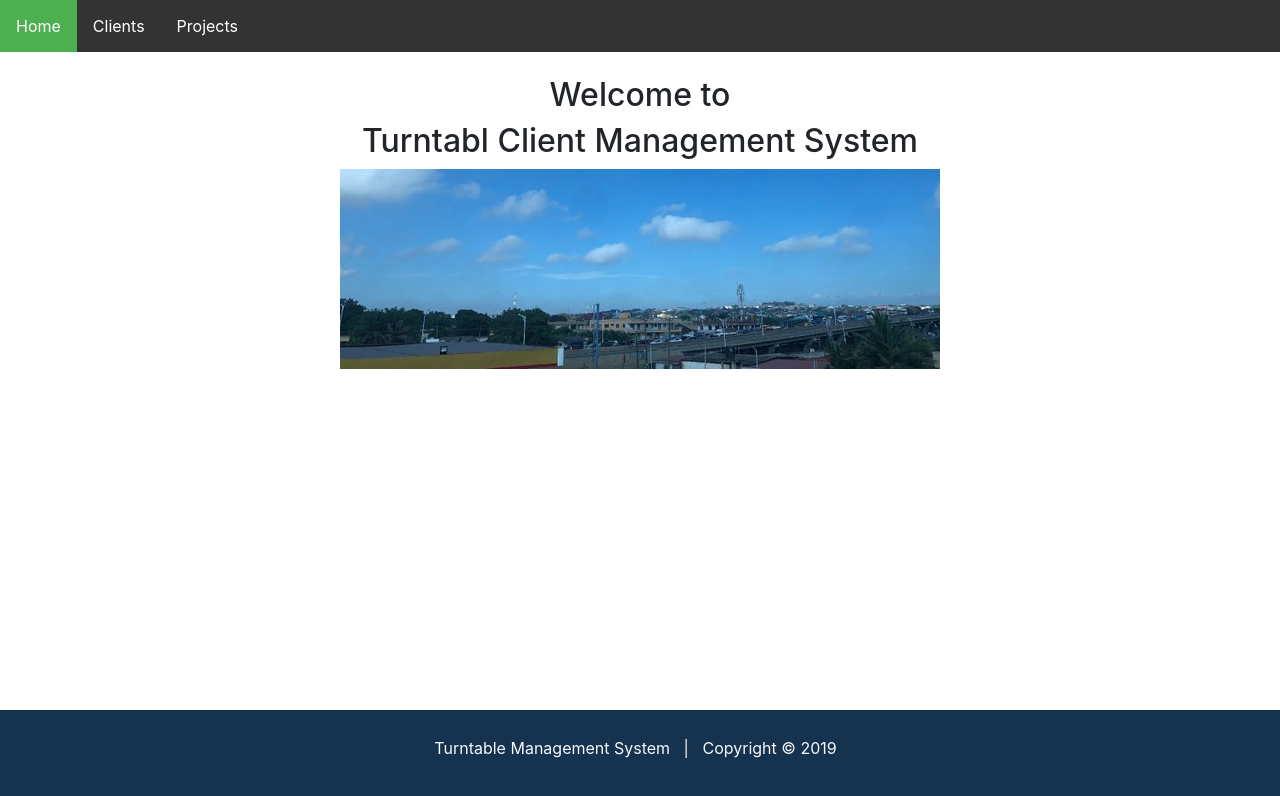
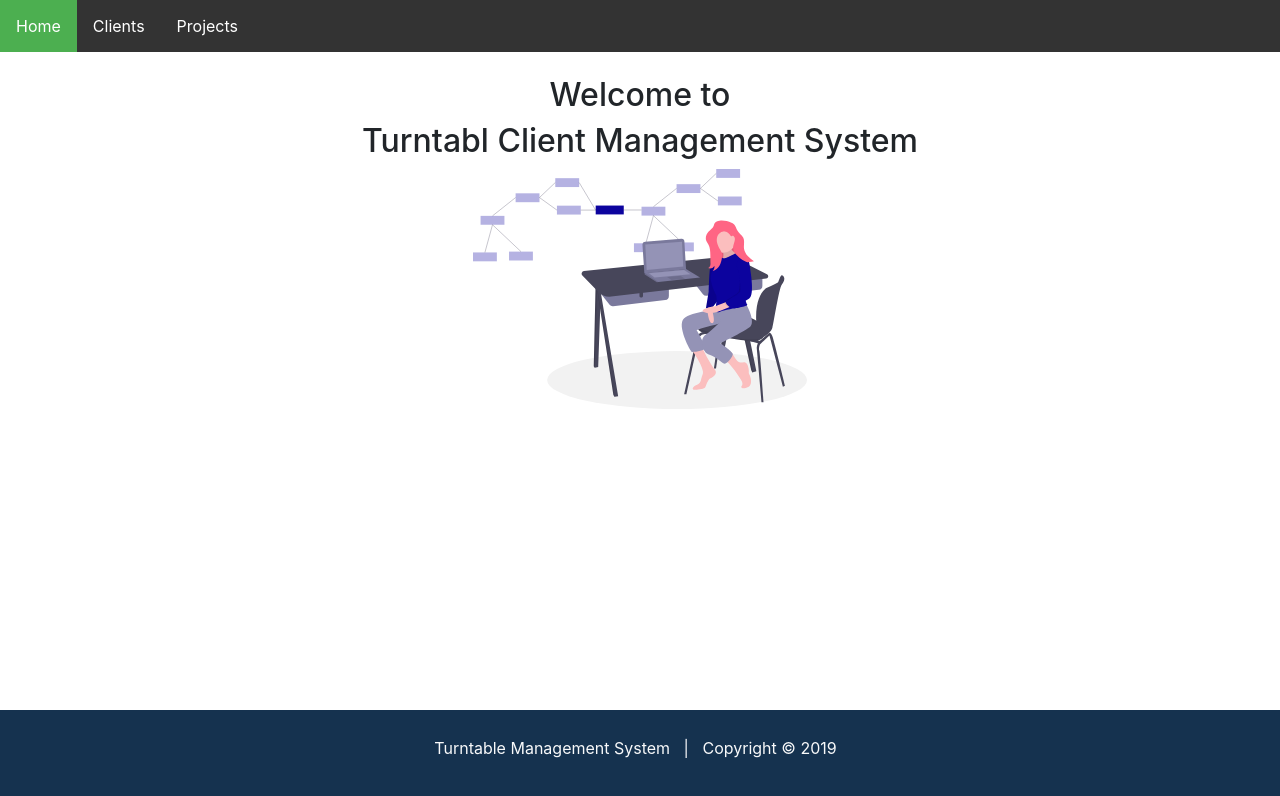
Before and after one commit to pkErbynn/tcms-ui-ng, an Angular app: page / in a window 1280 px wide. Shown: the top 796 px of the page. Built offline with nearby package versions, Linux system fonts and the light colour scheme.

Commit message:
svg landing page

```diff
--- a/src/app/app.component.html
+++ b/src/app/app.component.html
@@ -81,7 +81,9 @@
 </div>
 
 <div>
-    <img id="welcome-img" src="assets/img/turntabl.jpeg" alt="view-form-turntabl-snap" style="width:auto; height: auto;">
+    <!-- <img id="welcome-img" src="assets/img/undraw_Hello_qnas.svg" alt="view-form-turntabl-snap" style="width:auto; height: auto;"> -->
+    <img id="welcome-img" src="assets/img/undraw_software_engineer_lvl5.svg" alt="view-form-turntabl-snap" style="width:auto; height: 240px;">
+
 </div>
 
 
```
Also changed, not shown: src/assets/img/undraw_Hello_qnas.svg (added), src/assets/img/undraw_software_engineer_lvl5.svg (added).
